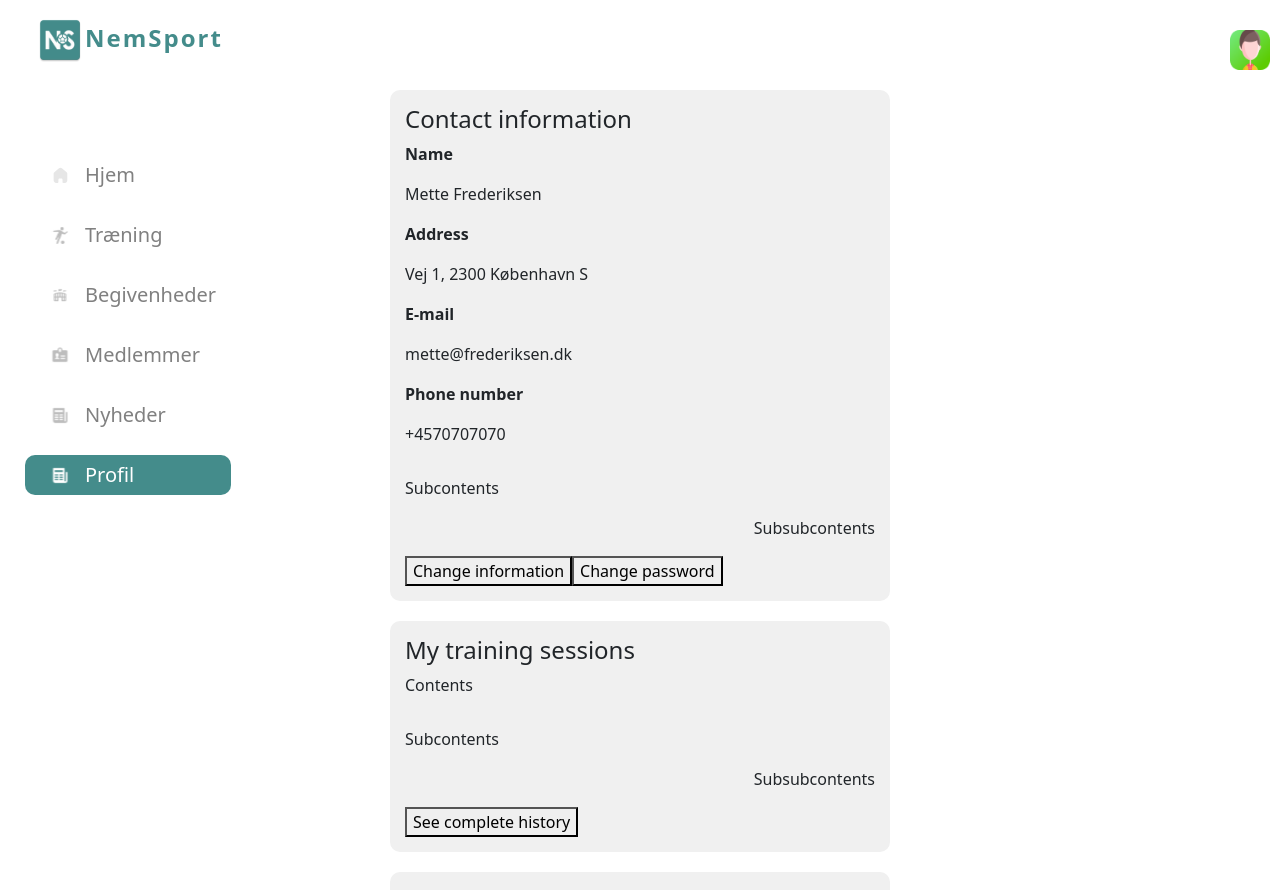
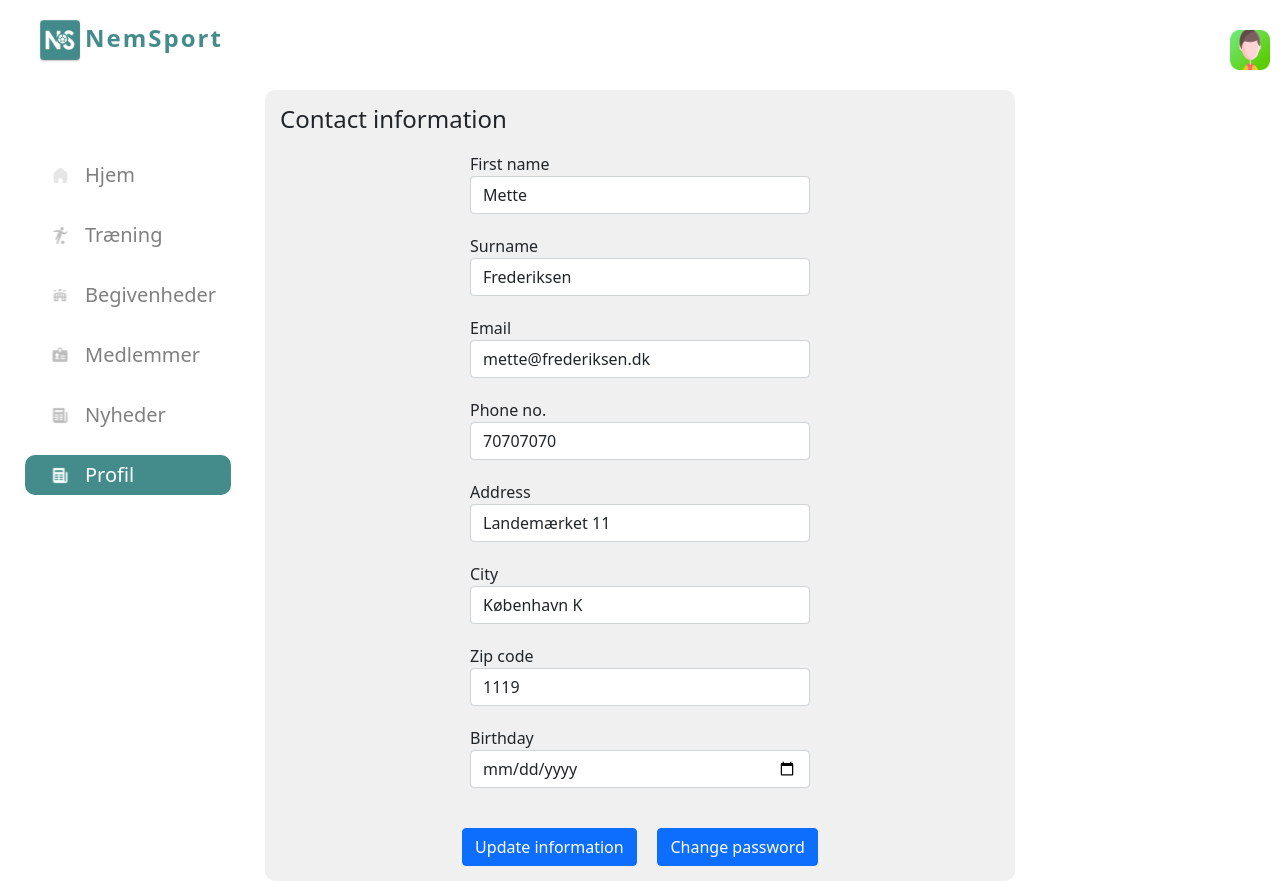
Before and after one commit to madsstorgaardnielsen/group5-proj, a React (Create React App) app in the folder fbcmanager-frontend/: page /profil in a window 1280 px wide. Shown: the top 890 px of the page. Built offline with nearby package versions, Linux system fonts and the light colour scheme.

Commit message:
layout and functionality update for profile, and gitignore node modules

```diff
--- a/fbcmanager-frontend/src/pages/profil.js
+++ b/fbcmanager-frontend/src/pages/profil.js
@@ -1,65 +1,177 @@
 import React from "react";
 import "../scss/profilePage.scss";
 import Navbar from "../components/Navbar";
-import { Link } from "react-router-dom";
+import {Link} from "react-router-dom";
 import CollapsibleTable from "../components/TrainingsTable";
 import profile from "../res/img/profile/tmp-profile.png";
-import { Helmet } from 'react-helmet';
+import {Helmet} from 'react-helmet';
 
-function Profil () {
+function Profil() {
     return (
         <div>
             <Helmet>
                 <title>Profile | NemSport</title>
             </Helmet>
-            <Navbar />
+
+            <Navbar/>
+
             <div className="profile-info">
-                <section className="profile-pic-section" >
+                <section className="profile-pic-section">
                     <a href="/profil"><img target={"_blank"} src={profile} className="profile-pic"/></a>
                 </section>
+
                 <div>
                     {}
                     <section>
-                        <h4>Contact information</h4>
-                        <p style={{fontWeight: "bold"}}>Name</p>
-                        <p>Mette Frederiksen</p>
-                        <p style={{fontWeight: "bold"}}>Address</p>
-                        <p>Vej 1, 2300 København S</p>
-                        <p style={{fontWeight: "bold"}}>E-mail</p>
-                        <p>mette@frederiksen.dk</p>
-                        <p style={{fontWeight: "bold"}}>Phone number</p>
-                        <p>+4570707070</p>
+
+                        <form>
+                            <h4>Contact information</h4>
+
+                            <div className="form-row">
+
+                                <div className="form-group col-md-6">
+                                    <label htmlFor="inputAddress">First name</label>
+                                    <input
+                                        type="text"
+                                        className="form-control"
+                                        id="inputAddress"
+                                        placeholder="John"
+                                        value={"Mette"}
+                                    />
+                                </div>
+
+                                <div className="form-group col-md-6">
+                                    <label htmlFor="inputAddress">Surname</label>
+                                    <input
+                                        type="text"
+                                        className="form-control"
+                                        id="inputAddress"
+                                        placeholder="Doe"
+                                        value={"Frederiksen"}
+                                    />
+                                </div>
+
+                                <div className="form-group col-md-6">
+                                    <label htmlFor="inputEmail4">Email</label>
+                                    <input
+                                        type="email"
+                                        className="form-control"
+                                        id="inputEmail4"
+                                        placeholder="Email"
+                                        value={"mette@frederiksen.dk"}
+                                    />
+                                </div>
+
+
+                                <div className="form-group col-md-6">
+                                    <label htmlFor="inputAddress">Phone no.</label>
+                                    <input
+                                        type="number"
+                                        className="form-control"
+                                        id="inputAddress"
+                                        placeholder=""
+                                        value={70707070}
+                                    />
+                                </div>
+
+                                <div className="form-group col-md-6">
+                                    <label htmlFor="inputAddress">Address</label>
+                                    <input
+                                        type="text"
+                                        className="form-control"
+                                        id="inputAddress"
+                                        placeholder="1234 Main St"
+                                        value={"Landemærket 11"}
+                                    />
+                                </div>
+
+                                <div className="form-group col-md-6">
+                                    <label htmlFor="inputCity">City</label>
+                                    <input
+                                        type="text"
+                                        className="form-control"
+                                        id="inputCity"
+                                        placeholder={"City name"}
+                                        value={"København K"}
+                                    />
+                                </div>
+
+                                <div className="form-group col-md-6">
+                                    <label htmlFor="inputZip">Zip code</label>
+                                    <input
+                                        type="text"
+                                        className="form-control"
+                                        id="inputZip"
+                                        placeholder={"1234"}
+                                        value={"1119"}
+                                    />
+                                </div>
+
+                                <div className="form-group col-md-6">
+                                    <label htmlFor="inputBirthdate">Birthday</label>
+                                    <input
+                                        type="date"
+                                        className="form-control"
+                                        id="inputZip"
+                                        //placeholder={2000-11-11}
+                                        //value={2000/11/11}
+                                    />
+                                </div>
+
+                            </div>
+
+                        </form>
+
                         <span>
-                    <p>Subcontents</p>
-                    <p>Subsubcontents</p>
-                  </span>
-                        <button type="button">Change information</button>
-                        <button type="button">Change password</button>
+                            <div className="tilmeldBtn">
+                                <button type="submit" className="btn btn-primary">
+                                    Update information
+                                </button>
+                                &nbsp;  &nbsp;  &nbsp;
+                                <button type="submit" className="btn btn-primary">
+                                    Change password
+                                </button>
+                            </div>
+                        </span>
 
                     </section>
+
                     {}
+
                     <section>
+
                         <h4>My training sessions</h4>
-                        <p>Contents</p>
+
+
                         <span>
-                    <p>Subcontents</p>
-                    <p>Subsubcontents</p>
-                  </span>
+                        </span>
+
                         <button type="button">See complete history</button>
+
                     </section>
+
                     {}
+
                     <section>
+
                         <h4>My statistics</h4>
-                        <p>Contents</p>
+
+                        <div className="centerStat">
+                            <p id={"numpractices"} style={{fontWeight: "bold"}}>Number of practices</p>
+                        </div>
+
+                        <div className="centerStat">
+                            <p id={"numpractices_no"}>150 </p>
+                        </div>
+
                         <span>
-                    <p>Subcontents</p>
-                    <p>Subsubcontents</p>
-                  </span>
+                        </span>
+
                     </section>
+
                 </div>
             </div>
         </div>
-
 
 
     );
--- a/fbcmanager-frontend/src/scss/profilePage.scss
+++ b/fbcmanager-frontend/src/scss/profilePage.scss
@@ -86,7 +86,7 @@
   div section{
     background-color: $light-grey;
     padding: 15px;
-    width: 500px;
+    width: 750px;
     //height: 100px;
     margin: 20px 10px;
     border-radius: 10px;
@@ -107,8 +107,11 @@
   }
 }
 
-
-
+.centerStat {
+  display: flex;
+  justify-content: center;
+  align-items: center;
+}
 
 
 
```
Also changed, not shown: 1 other file (tests, documents, lock files or other folders).
